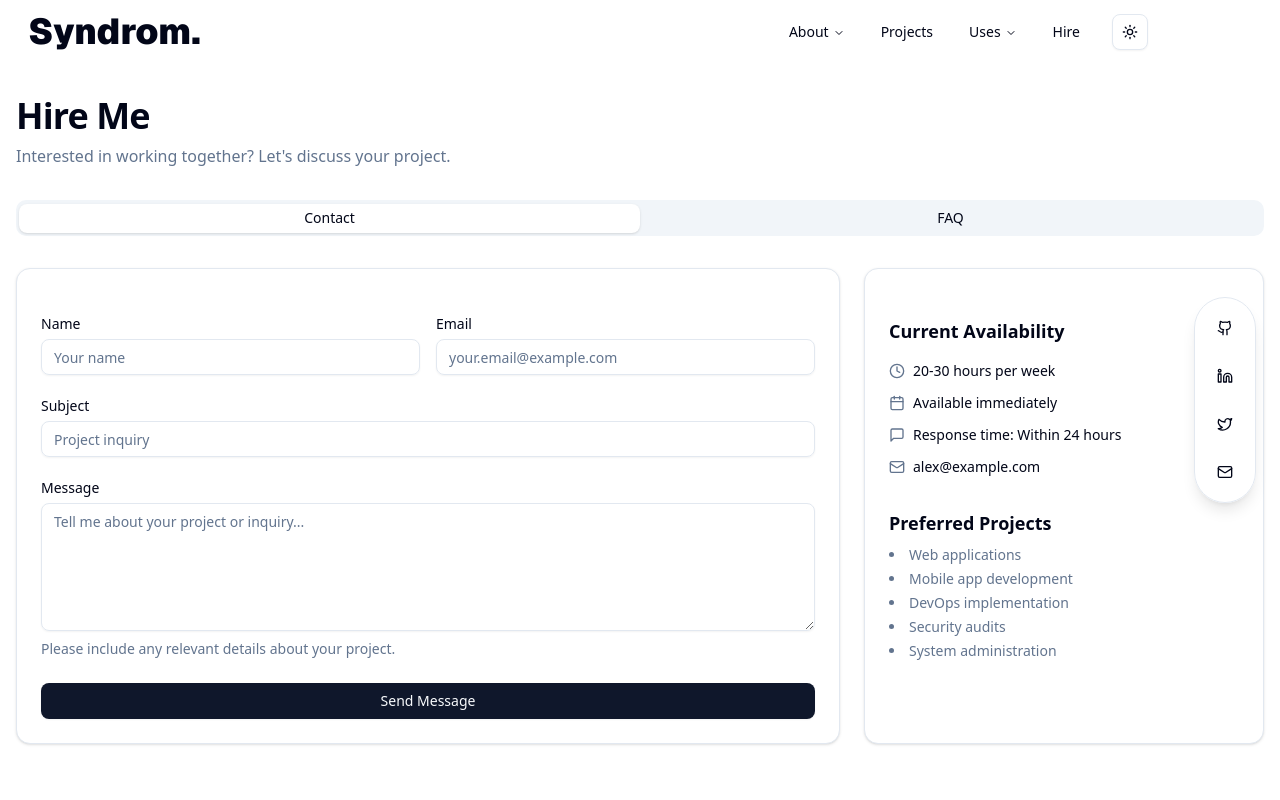
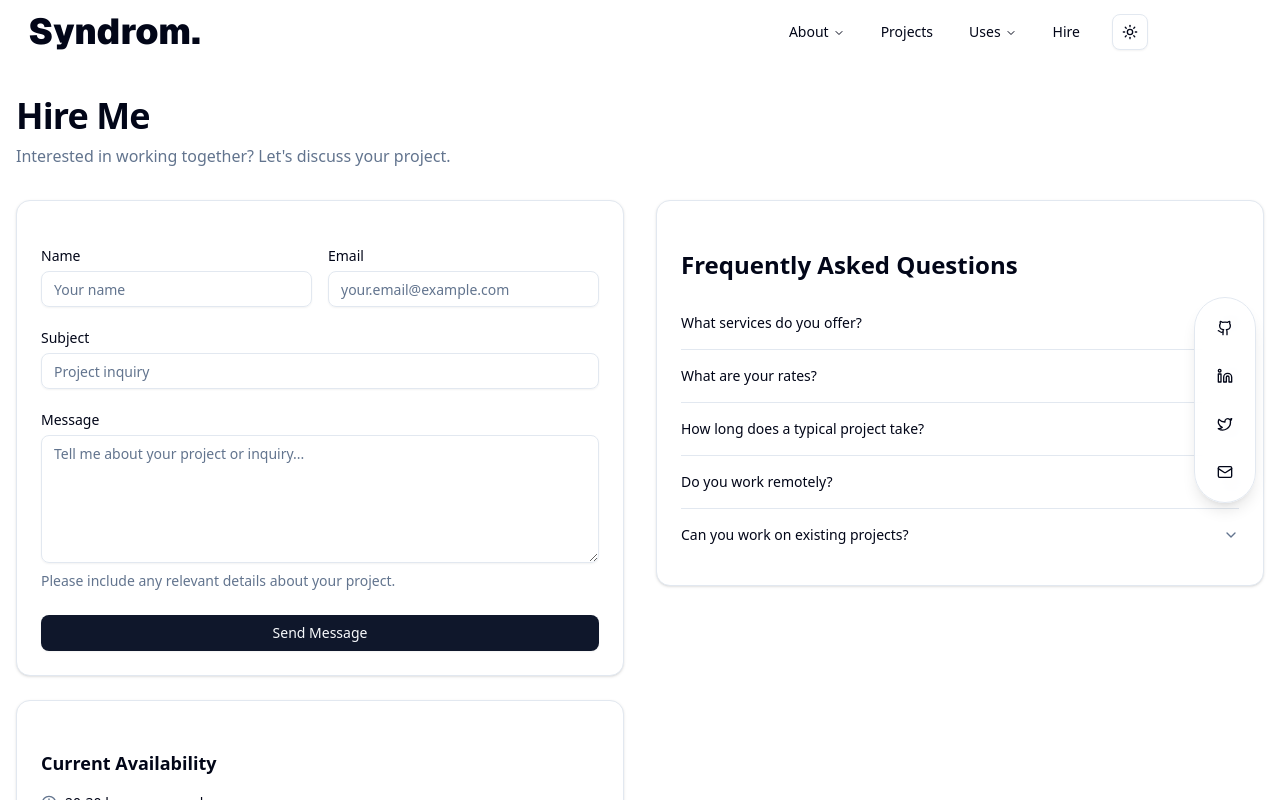
Before and after one commit to 5yndr0m/syndrom.me, a Next.js app: page /hire in a window 1280 px wide. Shown: the top 800 px of the page. Built offline with nearby package versions, Linux system fonts and the light colour scheme.

Commit message:
style: chane the cose structure

```diff
--- a/src/app/hire/page.jsx
+++ b/src/app/hire/page.jsx
@@ -24,8 +24,8 @@ import {
   AccordionTrigger,
 } from "@/components/ui/accordion";
 import { Card, CardContent } from "@/components/ui/card";
-import { Tabs, TabsContent, TabsList, TabsTrigger } from "@/components/ui/tabs";
 import { Calendar, Clock, Mail, MessageSquare } from "lucide-react";
+import { faqs, availability } from "@/lib/faq";
 
 const formSchema = z.object({
   name: z.string().min(2, {
@@ -58,7 +58,6 @@ export default function HirePage() {
   const onSubmit = async (data) => {
     setIsSubmitting(true);
     try {
-      // Simulate form submission
       await new Promise((resolve) => setTimeout(resolve, 1500));
       toast({
         title: "Message sent!",
@@ -76,41 +75,6 @@ export default function HirePage() {
     }
   };
 
-  const faqs = [
-    {
-      question: "What services do you offer?",
-      answer:
-        "I offer web and mobile development, system administration (Linux/Windows), DevOps implementation, and cybersecurity consulting services. This includes full-stack development, security audits, and cloud infrastructure setup.",
-    },
-    {
-      question: "What are your rates?",
-      answer:
-        "My rates vary depending on the project scope, complexity, and timeline. For small projects, I charge on a per-project basis, while larger ongoing projects may be billed hourly. Please contact me with your project details for a custom quote.",
-    },
-    {
-      question: "How long does a typical project take?",
-      answer:
-        "Project timelines vary significantly based on requirements. A simple website might take 2-4 weeks, while a complex web application with custom features could take 2-3 months. I'll provide a detailed timeline estimate after our initial consultation.",
-    },
-    {
-      question: "Do you work remotely?",
-      answer:
-        "Yes, I primarily work remotely and have experience collaborating with teams across different time zones. I use tools like Slack, Discord, and Zoom for communication and project management platforms like Jira or Trello to track progress.",
-    },
-    {
-      question: "Can you work on existing projects?",
-      answer:
-        "I have experience joining ongoing projects and can adapt to existing codebases. I'll need some time to review the current state of the project before providing estimates for additional work or improvements.",
-    },
-  ];
-
-  const availability = {
-    hours: "20-30 hours per week",
-    timezone: "Eastern Time (ET)",
-    response: "Within 24 hours",
-    startDate: "Available immediately",
-  };
-
   return (
     <div className="space-y-8">
       <div>
@@ -120,21 +84,13 @@ export default function HirePage() {
         </p>
       </div>
 
-      <Tabs defaultValue="contact" className="w-full">
-        <TabsList className="grid w-full grid-cols-2">
-          <TabsTrigger value="contact">Contact</TabsTrigger>
-          <TabsTrigger value="faq">FAQ</TabsTrigger>
-        </TabsList>
-
-        <TabsContent value="contact" className="space-y-6 mt-6">
-          <div className="grid md:grid-cols-3 gap-6">
-            <Card className="md:col-span-2">
+      <div className="grid lg:grid-cols-2 gap-8">
+        {/* Left Side - Contact Form */}
+        <div className="space-y-6">
+          <Card>
             <CardContent className="pt-6">
               <Form {...form}>
-                  <form
-                    onSubmit={form.handleSubmit(onSubmit)}
-                    className="space-y-6"
-                  >
+                <form onSubmit={form.handleSubmit(onSubmit)} className="space-y-6">
                   <div className="grid md:grid-cols-2 gap-4">
                     <FormField
                       control={form.control}
@@ -156,10 +112,7 @@ export default function HirePage() {
                         <FormItem>
                           <FormLabel>Email</FormLabel>
                           <FormControl>
-                              <Input
-                                placeholder="your.email@example.com"
-                                {...field}
-                              />
+                            <Input placeholder="your.email@example.com" {...field} />
                           </FormControl>
                           <FormMessage />
                         </FormItem>
@@ -193,18 +146,13 @@ export default function HirePage() {
                           />
                         </FormControl>
                         <FormDescription>
-                            Please include any relevant details about your
-                            project.
+                          Please include any relevant details about your project.
                         </FormDescription>
                         <FormMessage />
                       </FormItem>
                     )}
                   />
-                    <Button
-                      type="submit"
-                      className="w-full"
-                      disabled={isSubmitting}
-                    >
+                  <Button type="submit" className="w-full" disabled={isSubmitting}>
                     {isSubmitting ? "Sending..." : "Send Message"}
                   </Button>
                 </form>
@@ -227,20 +175,16 @@ export default function HirePage() {
                 </div>
                 <div className="flex items-center gap-2">
                   <MessageSquare className="h-4 w-4 text-muted-foreground" />
-                    <span className="text-sm">
-                      Response time: {availability.response}
-                    </span>
+                  <span className="text-sm">Response time: {availability.response}</span>
                 </div>
                 <div className="flex items-center gap-2">
                   <Mail className="h-4 w-4 text-muted-foreground" />
-                    <span className="text-sm">alex@example.com</span>
+                  <span className="text-sm">sdilanjana21@gmail.com</span>
                 </div>
               </div>
 
               <div className="pt-4">
-                  <h3 className="text-lg font-semibold mb-2">
-                    Preferred Projects
-                  </h3>
+                <h3 className="text-lg font-semibold mb-2">Preferred Projects</h3>
                 <ul className="list-disc list-inside text-sm text-muted-foreground space-y-1">
                   <li>Web applications</li>
                   <li>Mobile app development</li>
@@ -252,9 +196,12 @@ export default function HirePage() {
             </CardContent>
           </Card>
         </div>
-        </TabsContent>
 
-        <TabsContent value="faq" className="mt-6">
+        {/* Right Side - FAQ */}
+        <div>
+          <Card>
+            <CardContent className="pt-6">
+              <h2 className="text-2xl font-semibold mb-4">Frequently Asked Questions</h2>
               <Accordion type="single" collapsible className="w-full">
                 {faqs.map((faq, index) => (
                   <AccordionItem key={index} value={`item-${index}`}>
@@ -263,8 +210,10 @@ export default function HirePage() {
                   </AccordionItem>
                 ))}
               </Accordion>
-        </TabsContent>
-      </Tabs>
+            </CardContent>
+          </Card>
+        </div>
+      </div>
     </div>
   );
 }
```
Lines whose indentation alone changed are shown as unchanged.
